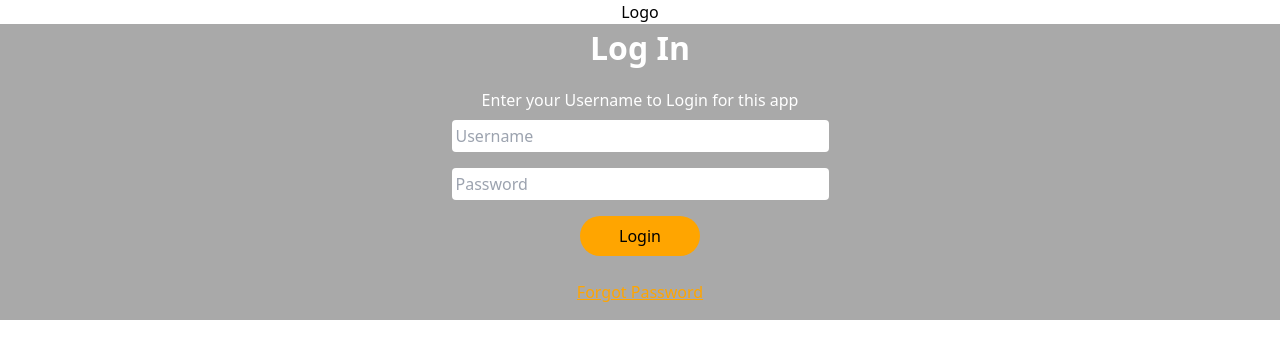
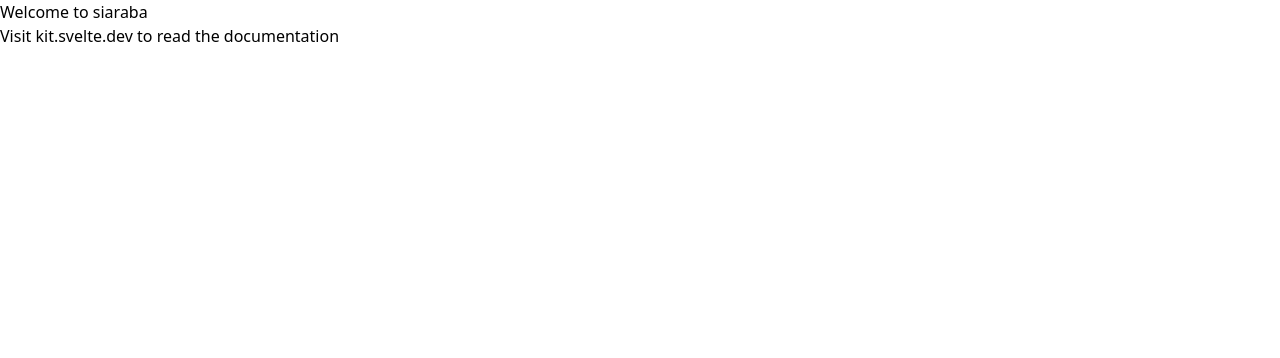
Before and after one commit to Jeconiahc14220030/11DG, a SvelteKit app in the folder Website_user/: page / in a window 1280 px wide. Shown: the top 358 px of the page. Built offline with nearby package versions, Linux system fonts and the light colour scheme.

Commit message:
login page

```diff
--- a/Website_user/src/app.html
+++ b/Website_user/src/app.html
@@ -5,9 +5,22 @@
 		<link rel="icon" href="%sveltekit.assets%/favicon.png" />
 		<meta name="viewport" content="width=device-width, initial-scale=1" />
 		<script src="https://cdn.tailwindcss.com"></script>
+		<link href="https://cdn.jsdelivr.net/npm/flowbite@2.5.2/dist/flowbite.min.css"  rel="stylesheet" />
+		<script src="https://cdn.jsdelivr.net/npm/sweetalert2@11"></script>
 		%sveltekit.head%
 	</head>
 	<body data-sveltekit-preload-data="hover">
+		<script>
+			tailwind.config = {
+				theme: {
+					extend: {
+						colors: {
+							base: "#000000",
+						},
+					},
+				},
+			};
+		</script>
 		<div style="display: contents">%sveltekit.body%</div>
 	</body>
 </html>
--- a/Website_user/src/routes/+page.svelte
+++ b/Website_user/src/routes/+page.svelte
@@ -1,33 +1,2 @@
-<html lang="en">
-    <head>
-        <title>Login</title>
-
-        <style>
-            button{
-                height:40px;
-                width:120px;
-            }
-        </style>
-
-    </head>
-    <body>
-        <div class="row">
-            <div class="row-8" style="background-image: url('');">
-                <div class="" style="text-align: center;">
-
-                    <p>Logo</p>
-                </div>
-                <div class="row-4" style="text-align: center; background-color:darkgrey; padding-bottom: 16px; ">
-                    <h1 style="margin-bottom: 16px; font-size: 32px; color: white"><b>Log In</b></h1>
-                    <form action="">
-                        <h3 style="margin-bottom:8px; color: white">Enter your Username to Login for this app</h3>
-                        <input id="username" type="text" placeholder="Username" style="margin-bottom: 16px; border-radius: 4px; padding: 4px" size="35"><br>
-                        <input id="password" type="password" placeholder="Password" style="margin-bottom: 16px; border-radius: 4px; padding: 4px" size="35"><br>
-                        <button style="background-color: orange; border-radius: 24px;">Login</button>
-                    </form><br>
-                    <a href="profile" style="color: orange;"><u>Forgot Password</u></a>
-                </div>
-            </div>
-        </div>
-    </body>
-</html>
+<h1>Welcome to siaraba</h1>
+<p>Visit <a href="https://kit.svelte.dev">kit.svelte.dev</a> to read the documentation</p>
--- a/Website_user/src/routes/about/+page.svelte
+++ /dev/null
@@ -1 +0,0 @@
-<h1>About Me!</h1>
--- a/Website_user/src/routes/products/+page.svelte
+++ /dev/null
@@ -1,4 +0,0 @@
-<h1>Product List</h1>
-<h2>Product 1</h2>
-<h2>Product 2</h2>
-<h2>Product 3</h2>
--- a/Website_user/src/routes/products/[productId]/+page.svelte
+++ /dev/null
@@ -1,6 +0,0 @@
-<script>
-    import { page } from '$app/stores';
-    const productId = $page.params.productId;
-</script>
-
-<h1>Details About Product {productId}</h1>
```
Also changed, not shown: Website_user/src/routes/login/+page.svelte (added, +25 -0 lines), Website_user/src/routes/profile/+page.svelte (deleted, +0 -11 lines), Website_user/src/lib/image/salib.jpg (added), 1 other file (tests, documents, lock files or other folders).
